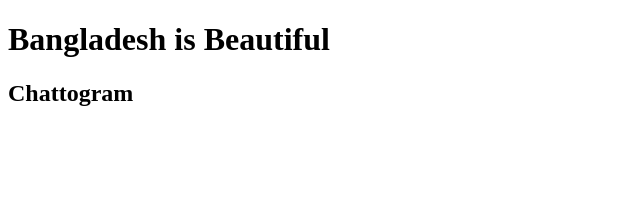
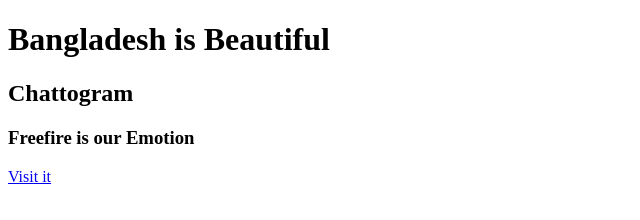
Before and after one commit to Tasim14/First-Website, a plain HTML site: page index.html in a window 1280 px wide. Shown: the whole page, without its empty margins (0-640 px from the left). Drawn offline with Linux system fonts and the light colour scheme.

Commit message:
git pushed

```diff
--- a/index.html
+++ b/index.html
@@ -9,5 +9,7 @@
     <H1>Bangladesh is Beautiful</H1>
 <H2>Chattogram
 </H2>
+<H3>Freefire is our Emotion</H3>
+<a href="www.google.com">Visit it</a>
 </body>
 </html>
```
